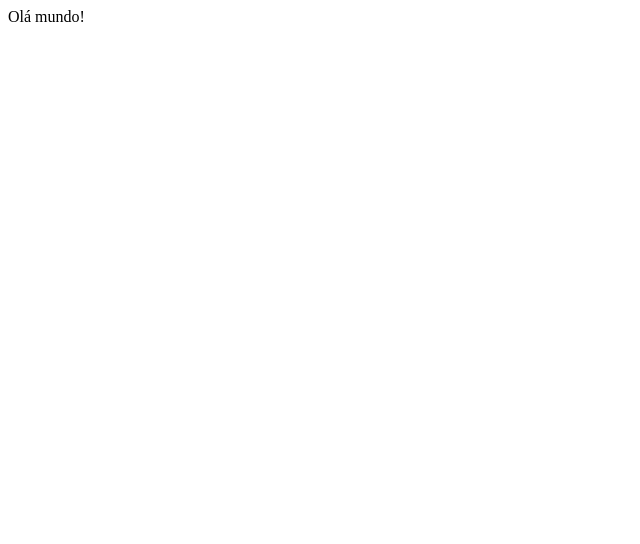
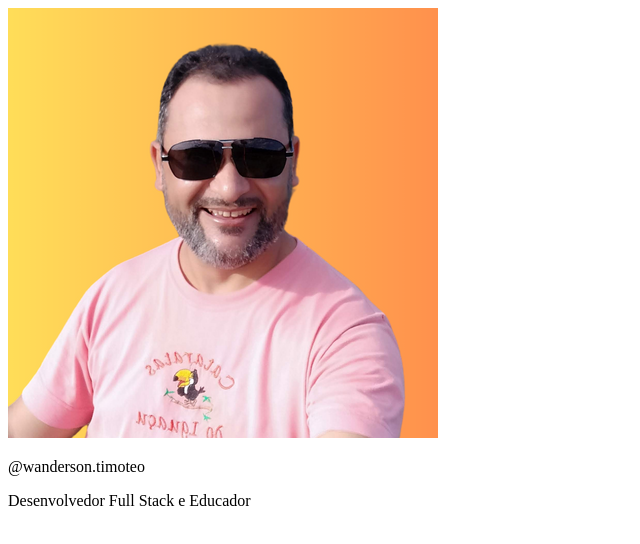
Before and after one commit to professor-wanderson-timoteo/links-portifolio, a plain HTML site: page index.html in a window 1280 px wide. Shown: the whole page, without its empty margins (0-640 px from the left). Drawn offline with Linux system fonts and the light colour scheme.

Commit message:
add profile

```diff
--- a/index.html
+++ b/index.html
@@ -3,9 +3,15 @@
 <head>
   <meta charset="UTF-8">
   <meta name="viewport" content="width=device-width, initial-scale=1.0">
-  <title>Document</title>
+  <title>Perfil Wanderson Timóteo</title>
 </head>
 <body>
-  Olá mundo!
+  <div id="container">
+    <div id="profile">
+      <img src="./assets/avatar.png" alt="Foto de Wanderson Timóteo, usando óculos escuro e camiseta salmão, barba e fundo gradiente azul escuro e roxo" />
+      <p>@wanderson.timoteo</p>
+      <span>Desenvolvedor Full Stack e Educador</span>
+    </div>
+  </div>
 </body>
 </html>
```
